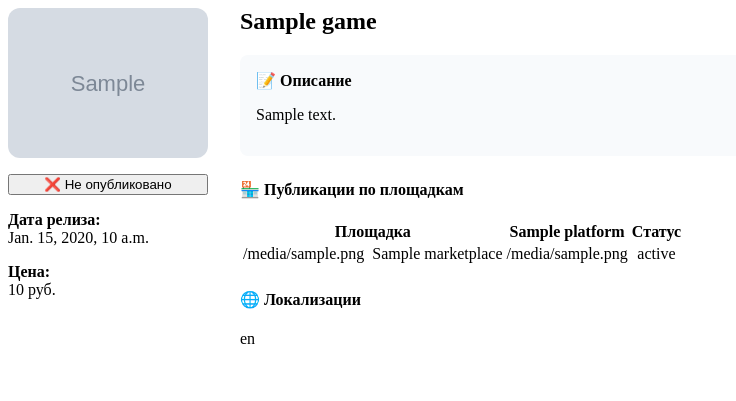
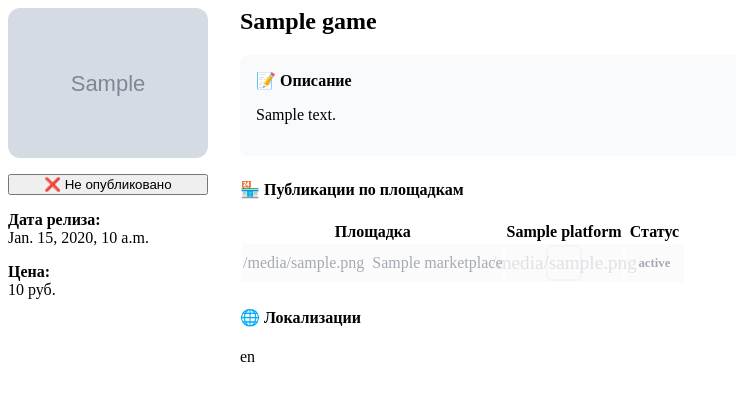
Before and after one commit to EscapingKotaro/CyndykTaskManager, a Django app: template releases/templates/releases/release_modal.html in a window 1280 px wide. Shown: the top 401 px of the page, without its empty margins (0-736 px from the left). Run offline with Django 5.2, Linux system fonts and the light colour scheme; the template is opened without the code that fills it: most values are stand-ins (such as "Sample title", 1, 10 or a date in 2020); grey boxes marked "Sample" are stand-in pictures; parts of the project's set-up code (start-up, migrations or seed data) failed here and were passed over.

Commit message:
Update release_modal.html

```diff
--- a/releases/templates/releases/release_modal.html
+++ b/releases/templates/releases/release_modal.html
@@ -54,7 +54,6 @@
             </thead>
             <tbody>
                 {% for marketplace_data in game.get_all_marketplaces_display %}
-                {% with marketplace_status=game.get_marketplace_status %}
                 <tr class="{% if not marketplace_data.is_selected %}inactive-row{% endif %}">
                     <td>
                         <div style="display: flex; align-items: center; gap: 0.5rem;">
@@ -65,7 +64,7 @@
                     {% for platform in game.get_platforms_list %}
                     <td style="text-align: center;">
                         {% if marketplace_data.is_selected %}
-                            {% with is_published=game.get_platform_publication_status %}
+                            {% with is_published=game.get_platform_publication_status|default:False %}
                             <div class="platform-icon {% if is_published %}published{% else %}not-published{% endif %}"
                                  data-marketplace="{{ marketplace_data.code }}"
                                  data-platform="{{ platform }}"
@@ -88,7 +87,6 @@
                         {% endwith %}
                     </td>
                 </tr>
-                {% endwith %}
                 {% endfor %}
             </tbody>
         </table>
@@ -104,6 +102,74 @@
         </div>
     </div>
 </div>
+
+<style>
+.platform-icon {
+    display: inline-flex;
+    align-items: center;
+    justify-content: center;
+    width: 32px;
+    height: 32px;
+    border-radius: 6px;
+    cursor: pointer;
+    transition: all 0.2s;
+    font-size: 1.2rem;
+}
+
+.platform-icon.published {
+    background: #d1fae5;
+    color: #065f46;
+    border: 2px solid #10b981;
+}
+
+.platform-icon.not-published {
+    background: #f3f4f6;
+    color: #6b7280;
+    border: 2px solid #d1d5db;
+}
+
+.platform-icon.disabled {
+    background: #f9fafb;
+    color: #9ca3af;
+    border: 2px solid #e5e7eb;
+    cursor: not-allowed;
+    opacity: 0.5;
+}
+
+.platform-icon:not(.disabled):hover {
+    transform: scale(1.1);
+    box-shadow: 0 2px 8px rgba(0,0,0,0.15);
+}
+
+.status-badge {
+    padding: 0.4rem 0.8rem;
+    border-radius: 15px;
+    font-size: 0.8rem;
+    font-weight: 600;
+    display: inline-block;
+}
+
+.status-badge.status-fully_published {
+    background: #d1fae5;
+    color: #065f46;
+}
+
+.status-badge.status-partially_published {
+    background: #fef3c7;
+    color: #92400e;
+}
+
+.status-badge.status-not_published {
+    background: #fecaca;
+    color: #b91c1c;
+}
+
+.inactive-row {
+    background-color: #f9fafb;
+    color: #6b7280;
+    opacity: 0.6;
+}
+</style>
 
 <script>
 document.addEventListener('DOMContentLoaded', function() {
```
